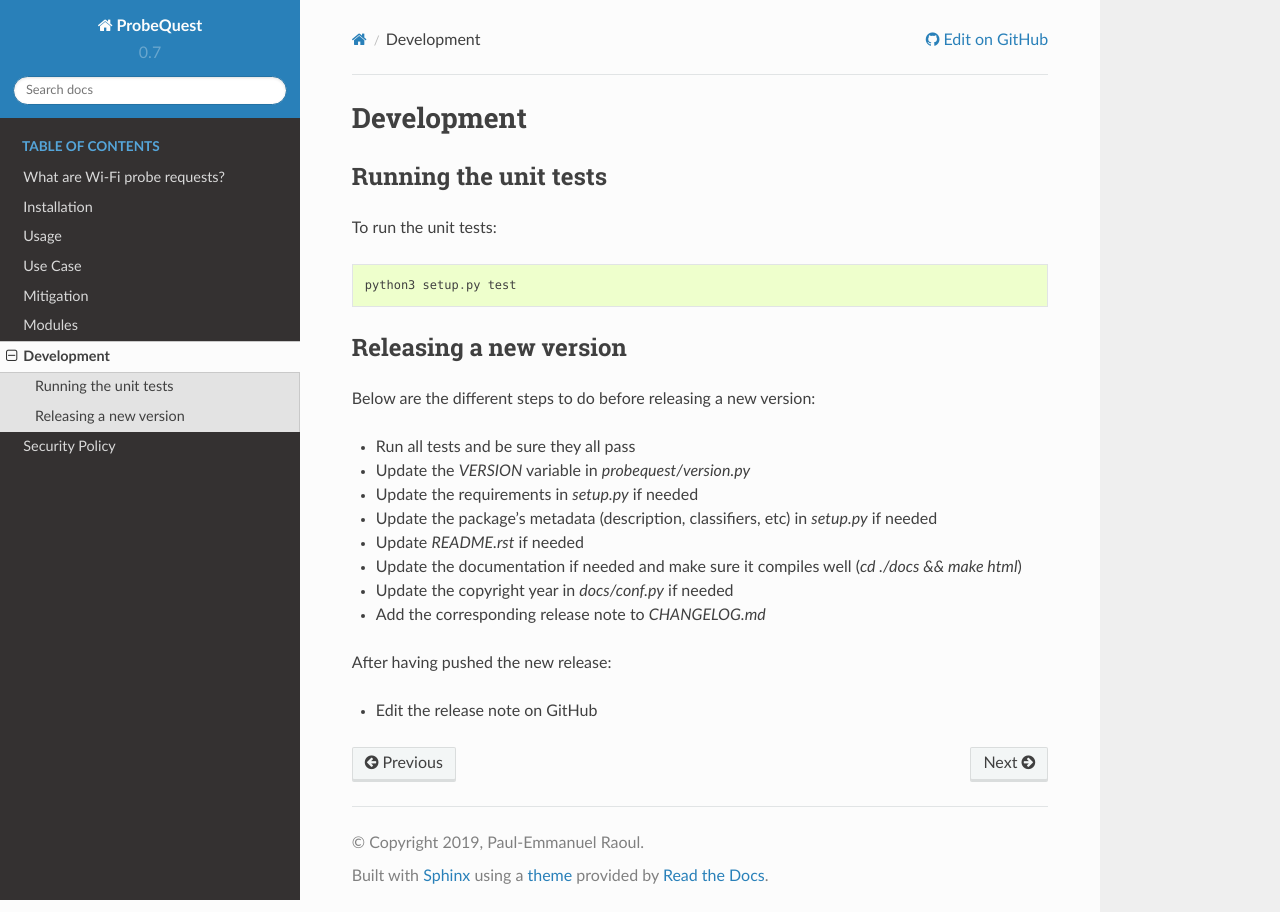
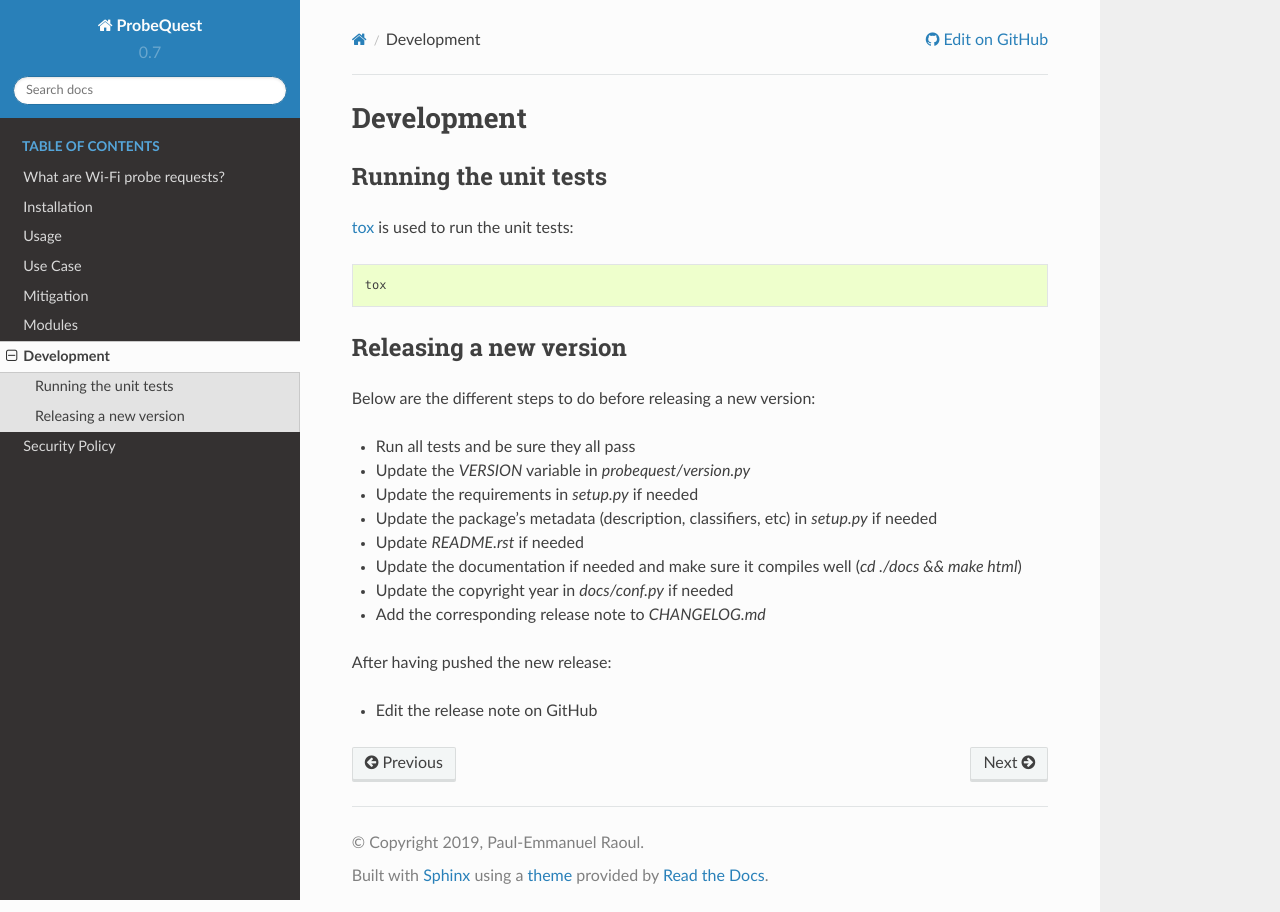
Before and after one commit to SkypLabs/probequest, a Sphinx documentation site: the page built from docs/development.rst, in a window 1280 px wide. Built offline with Sphinx 7.4.7 and the Read the Docs theme 2.0.0, drawn with Linux system fonts in a browser that asks for light colours.

Commit message:
Use tox instead of 'python3 setup.py test'

```diff
--- a/docs/development.rst
+++ b/docs/development.rst
@@ -5,11 +5,11 @@ Development
 Running the unit tests
 ----------------------
 
-To run the unit tests:
+`tox`_ is used to run the unit tests:
 
 ::
 
-    python3 setup.py test
+    tox
 
 
 Releasing a new version
@@ -29,3 +29,5 @@ Below are the different steps to do before releasing a new version:
 After having pushed the new release:
 
 - Edit the release note on GitHub
+
+.. _tox: https://tox.readthedocs.io
--- a/setup.py
+++ b/setup.py
@@ -45,16 +45,12 @@ setup(
     ],
     packages=find_packages(),
     scripts=['bin/probequest'],
-    test_suite='test',
     install_requires=[
         'argparse >= 1.4.0',
         'faker_wifi_essid',
         'netaddr >= 0.7.19',
         'scapy >= 2.4.3',
         'urwid>= 2.0.1',
-    ],
-    tests_require=[
-        'pylint'
     ],
     extras_require={
         'docs': [
```
Also changed, not shown: .travis.yml.
